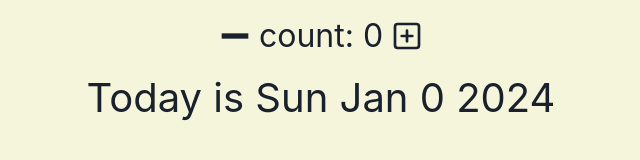
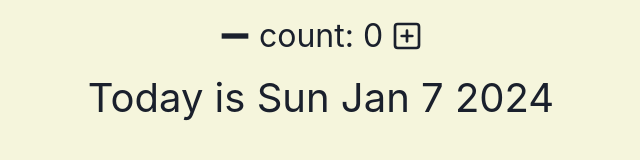
Before and after one commit to EliasTM1/reactDateCalculator, a React (Vite) app: page / in a window 1280 px wide. Shown: the part 400-560 px from the top of the page, without its empty margins (319-959 px from the left). Built offline with nearby package versions, Linux system fonts and the light colour scheme.

Commit message:
Update on counter

```diff
--- a/src/App.tsx
+++ b/src/App.tsx
@@ -9,17 +9,12 @@ import { shortMonths, humanDays } from "./assets/dates";
 function App() {
 	const [step, setStep] = useState(1);
 	const [count, setCount] = useState(0);
-  const currentDate = new Date()
-  currentDate.setDate(currentDate.getDate() - count)
+	const currentDate = new Date();
+	currentDate.setDate(currentDate.getDate() + count);
 
 	// * stepSize functions
 	function stepSizePlus() {
 		setStep((currentState) => currentState + 1);
-		// // * This works
-		// setStep((currentState) => {
-		// setCount(() => currentState + 1)
-		// return  currentState + 1
-		// })
 	}
 
 	function stepSizeMinus() {
@@ -29,46 +24,37 @@ function App() {
 	// * Counter functions
 	function decrementDate() {
 		setCount((previousValue) => previousValue - step);
-		// setCurrentDate((previousDate) => {
-		// 	// return new Date(previousDate.setDate(previousDate.getDate() - step));
-    //   const prev = previousDate.setDate(previousDate.getDate() - step)
-    //   console.log(previousDate, "TODAY")
-		// 	return new Date(prev);
-		// });
 	}
 
 	function counterPlus() {
 		setCount((previousValue) => previousValue + step);
-		// setCurrentDate((previousDate) => {
-		// 	return new Date(previousDate.getDate() + 1);
-		// });
 	}
 
 	return (
-		<VStack backgroundColor="beige" height="100vh" alignItems="center" justifyContent="center">
-      <Heading
-      mb="2rem"
-      >Simple Time Teller</Heading>
+		<VStack
+			backgroundColor='beige'
+			height='100vh'
+			alignItems='center'
+			justifyContent='center'
+		>
+			<Heading mb='2rem'>Simple Time Teller</Heading>
 			<HStack>
-        {/* * Step size */}
+				{/* * Step size */}
 				<MinusIcon onClick={stepSizeMinus} cursor='pointer' boxSize={8} />
 				<Text fontSize='2rem'>step: {step}</Text>
 				<PlusSquareIcon onClick={stepSizePlus} cursor='pointer' boxSize={8} />
-        {/* * Step size finish */}
+				{/* * Step size finish */}
 			</HStack>
 			<HStack>
-        {/*  * Date modifier */}
-				<MinusIcon onClick={() => decrementDate()} cursor='pointer' boxSize={8} />
+				{/*  * Date modifier */}
+				<MinusIcon onClick={decrementDate} cursor='pointer' boxSize={8} />
 				<Text fontSize='2rem'>count: {count}</Text>
 				<PlusSquareIcon onClick={counterPlus} cursor='pointer' boxSize={8} />
-        {/*  * Date modifier */}
+				{/*  * Date modifier */}
 			</HStack>
-      {/* * OUTPUT */}
+			{/* * OUTPUT */}
 			<Text fontSize='2.5rem'>
-				Today is{" "}
-				{`${humanDays[currentDate.getDay()]} ${
-					shortMonths[currentDate.getMonth()]
-				} ${currentDate.getDay()} ${currentDate.getFullYear()}`}
+				{count !== 0 ? count : ""} {count === 0 ? `Today is` : count > 0 ? "days from today is" : "days ago"} {`${humanDays[currentDate.getDay()]} ${shortMonths[currentDate.getMonth()]} ${currentDate.getDate()} ${currentDate.getFullYear()}`}
 			</Text>
 		</VStack>
 	);
```
